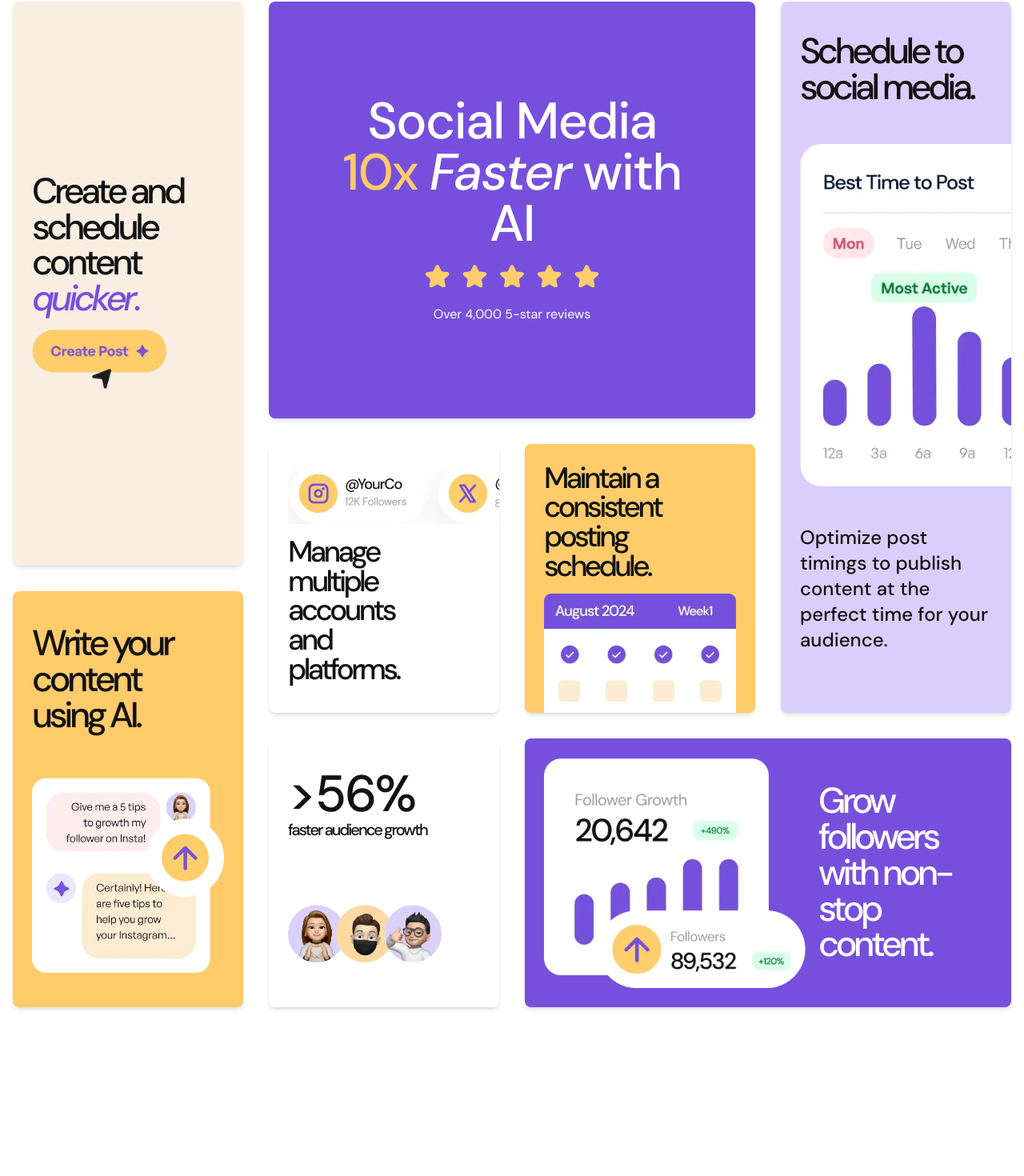
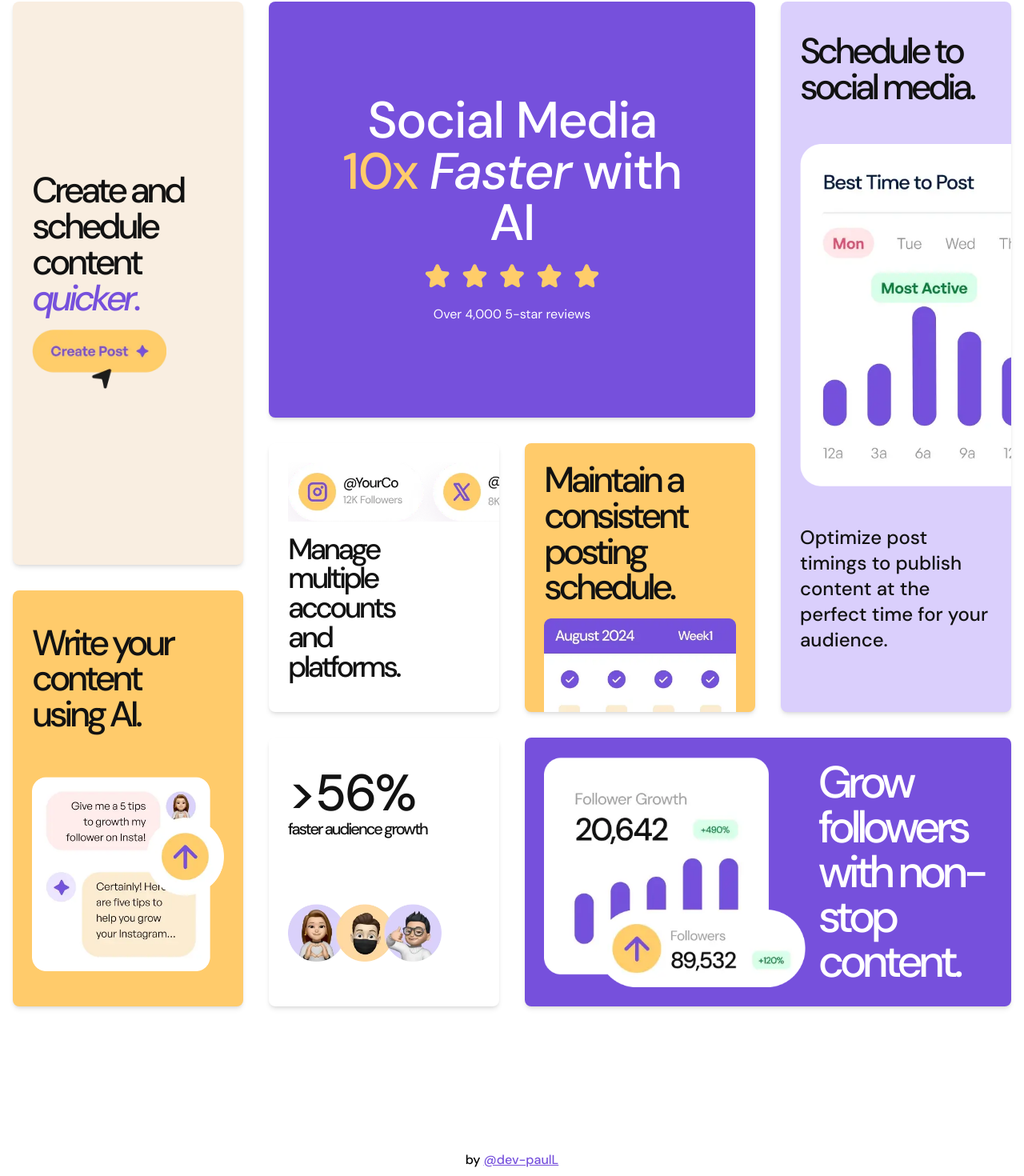
Before and after one commit to dev-paulL/bento-grid-react, a React (Vite) app: page / in a window 1280 px wide. Shown: the part 14-1484 px from the top of the page at 80% size. Before the commit the page ends 1416 px from the top, so only its background shows below. Built offline with nearby package versions, Linux system fonts and the light colour scheme.

Commit message:
mobile done

```diff
--- a/index.html
+++ b/index.html
@@ -1,4 +1,4 @@
-<!doctype html>
+<!DOCTYPE html>
 <html lang="en">
   <head>
     <meta charset="UTF-8" />
@@ -9,5 +9,10 @@
   <body>
     <div id="root"></div>
     <script type="module" src="/src/main.tsx"></script>
+    <footer>
+      <h3>
+        by <a href="https://github.com/dev-paulL" taget="_blank">@dev-paulL</a>
+      </h3>
+    </footer>
   </body>
 </html>
--- a/src/App.tsx
+++ b/src/App.tsx
@@ -2,8 +2,79 @@ function App() {
   return (
     <main>
       <section>
+        {/* MAIN article */}
+        <article className="lg:p-20 bg-purple500 text-White col-start-2 col-span-2 text-center items-center justify-center row-start-1 row-span-3">
+          <h1 className="">
+            Social Media <span className="text-yellow500">10x</span>{" "}
+            <em>Faster</em> with AI
+          </h1>
+
+          <img
+            src="../src/assets/images/illustration-five-stars.webp"
+            className="w-56"
+            alt=""
+          />
+          <p>Over 4,000 5-star reviews</p>
+        </article>
+
+        <article className="bg-White text-Black col-start-2 row-start-4 row-span-2 overflow-clip ">
+          <img
+            src="../src/assets/images/illustration-multiple-platforms.webp"
+            className="lg:min-w-[145%]"
+            alt=""
+          />
+          <h2 className="text-ok lg:!text-normal lg:w-[80%]">
+            Manage multiple accounts and platforms.
+          </h2>
+        </article>
+
+        <article className="bg-yellow500 lg:pb-0 text-Black col-start-3 row-start-4 row-span-2 overflow-hidden">
+          <h2 className="lg:text-normal lg:w-[80%] text-ok">
+            Maintain a consistent posting schedule.
+          </h2>
+          <img
+            src="../src/assets/images/illustration-consistent-schedule.webp"
+            alt=""
+            className="w-full"
+          />
+        </article>
+
+        <article className="bg-purple100 text-center text-Black col-start-4 row-span-5 row-start-1 lg:!text-left lg:pr-0 lg:pt-10 lg:overflow-hidden gap-6 lg:gap-12">
+          <h2 className="text-ok">Schedule to social media.</h2>
+          <img
+            src="../src/assets/images/illustration-schedule-posts.webp"
+            className="lg:max-w-[30rem] lg:self-start"
+            alt=""
+          />
+          <p className="lg:w-[90%] text-small font-medium lg:text-2xl">
+            Optimize post timings to publish content at the perfect time for
+            your audience.
+          </p>
+        </article>
+
+        <article className="bg-purple500 text-White col-start-3 items-center col-span-2 lg:flex-row row-start-6 row-span-2 text-center lg:text-left">
+          <img
+            src="../src/assets/images/illustration-grow-followers.webp"
+            className="lg:h-full w-[80%]"
+            alt=""
+          />
+          <h2 className="text-normal w-[80%] lg:!text-[3.5rem]">Grow followers with non-stop content.</h2>
+        </article>
+
+        <article className="bg-White text-Black col-start-2 row-start-6 row-span-2 justify-around">
+          <h2 className="!text-xl font-medium">
+            <span className="text-[4rem] block mb-4">&#62;56%</span> faster
+            audience growth
+          </h2>
+          <img
+            src="../src/assets/images/illustration-audience-growth.webp"
+            alt=""
+            className="w-[80%]"
+          />
+        </article>
+
         <article className="bg-yellow100 text-Black row-start-1 col-start-1 row-span-4 justify-center">
-          <h2 className="w-[80%]">
+          <h2 className="lg:w-[80%] text-normal">
             Create and schedule content{" "}
             <span className="text-purple500">
               <em>quicker</em>.
@@ -16,82 +87,13 @@ function App() {
           />
         </article>
 
-        {/* MAIN article */}
-        <article className="p-20 bg-purple500 text-White col-start-2 col-span-2 text-center items-center justify-center row-start-1 row-span-3">
-          <h1>
-            Social Media <span className="text-yellow500">10x</span>{" "}
-            <em>Faster</em> with AI
-          </h1>
-
-          <img
-            src="../src/assets/images/illustration-five-stars.webp"
-            className="w-56"
-            alt=""
-          />
-          <p>Over 4,000 5-star reviews</p>
-        </article>
-
-        <article className="bg-purple100 text-Black col-start-4 row-span-5 row-start-1 pr-0 pt-10 overflow-hidden gap-12">
-          <h2>Schedule to social media.</h2>
-          <img
-            src="../src/assets/images/illustration-schedule-posts.webp"
-            className="max-w-[30rem] self-start"
-            alt=""
-          />
-          <p className="w-[90%] text-2xl font-medium">
-            Optimize post timings to publish content at the perfect time for
-            your audience.
-          </p>
-        </article>
-
         <article className="bg-yellow500 text-Black col-start-1 row-start-5 row-span-3 justify-around">
-          <h2 className="w-[80%]">Write your content using AI.</h2>
+          <h2 className="lg:w-[80%] text-normal">Write your content using AI.</h2>
           <img src="../src/assets/images/illustration-ai-content.webp" alt="" />
-        </article>
-
-        <article className="bg-White text-Black col-start-2 row-start-4 row-span-2 overflow-clip ">
-          <img
-            src="../src/assets/images/illustration-multiple-platforms.webp"
-            className="min-w-[150%]"
-            alt=""
-          />
-          <h2 className="text-normal w-[80%]">
-            Manage multiple accounts and platforms.
-          </h2>
-        </article>
-
-        <article className="bg-yellow500 text-Black col-start-3 row-start-4 row-span-2 overflow-clip">
-          <h2 className="text-normal w-[80%]">
-            Maintain a consistent posting schedule.
-          </h2>
-          <img
-            src="../src/assets/images/illustration-consistent-schedule.webp"
-            alt=""
-          />
-        </article>
-
-        <article className="bg-White text-Black col-start-2 row-start-6 row-span-2 justify-around">
-          <h2 className="text-xl font-medium">
-            <span className="text-[4rem] block mb-4">&#62;56%</span> faster
-            audience growth
-          </h2>
-          <img
-            src="../src/assets/images/illustration-audience-growth.webp"
-            alt=""
-            className="w-[80%]"
-          />
-        </article>
-
-        <article className="bg-purple500 text-White col-start-3 items-center col-span-2 flex-row row-start-6 row-span-2">
-          <img
-            src="../src/assets/images/illustration-grow-followers.webp"
-            className="h-full"
-            alt=""
-          />
-          <h2>Grow followers with non-stop content.</h2>
         </article>
       </section>
     </main>
+
   );
 }
 
--- a/src/index.css
+++ b/src/index.css
@@ -30,15 +30,16 @@
 *{
   box-sizing: border-box;
 }
+html {
+  @apply w-full
+}
 body {
-    @apply font-sans
+    @apply font-sans w-full p-4  grid place-content-center justify-center
 }
 
-#root {
-  @apply p-4
-}
+
 h2 {
-    @apply text-medium -tracking-widest
+    @apply lg:!text-medium -tracking-widest
 }
 
 h1 {
@@ -54,9 +55,13 @@ article {
 }
 
 section {
-  @apply grid grid-cols-main gap-8 grid-rows-main
+  @apply lg:grid lg:grid-cols-main gap-8 lg:grid-rows-main flex flex-col
 }
 
-img {
+footer {
+  @apply text-center
+}
 
+footer a {
+  @apply underline text-purple500
 }
--- a/tailwind.config.js
+++ b/tailwind.config.js
@@ -14,6 +14,7 @@ export default {
       },
       fontSize: {
         small: "1.125rem",
+        ok: "1.8rem",
         normal: "2.3rem",
         medium: "2.8rem",
         big: "4rem",
@@ -29,8 +30,8 @@ export default {
         main: "repeat(4, 1fr)",
       },
       gridTemplateRows: {
-        main:"repeat(8, 11%)"
-      }
+        main: "repeat(8,9.5rem)",
+      },
     },
   },
   plugins: [],
```
